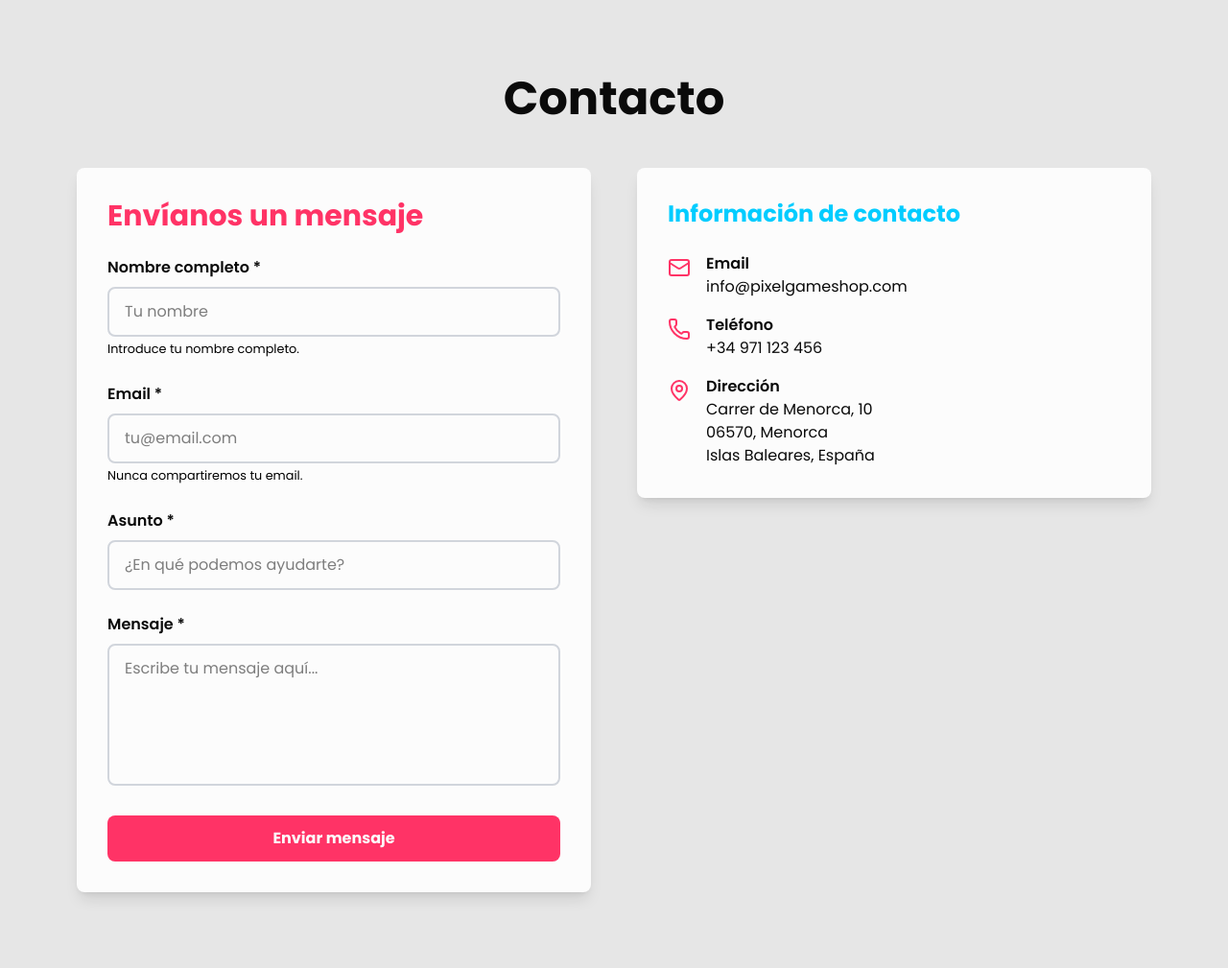
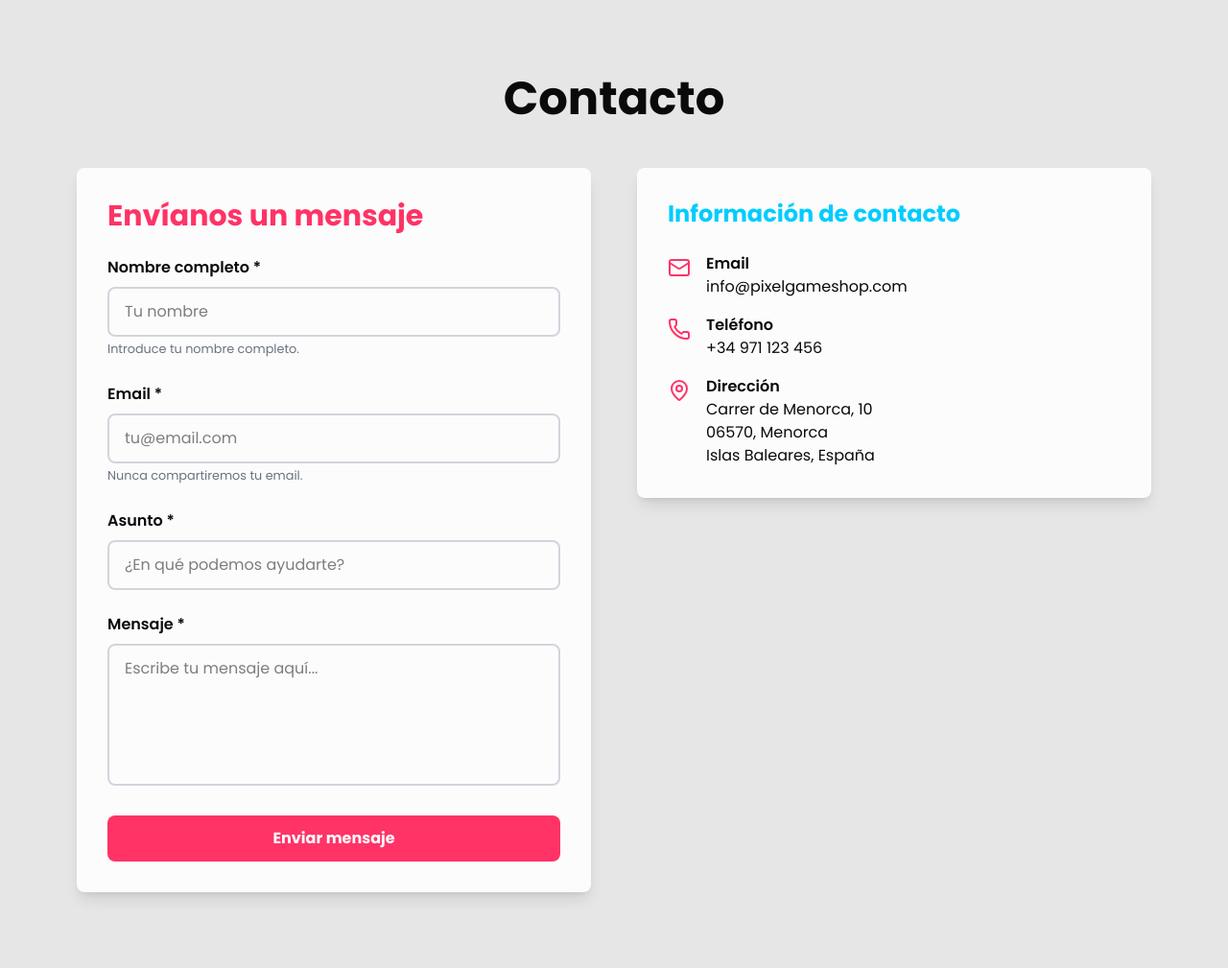
Before and after one commit to CFGSCojita/PixelGame-Shop, a PHP site: the page made by views/contacto.html in a window 1280 px wide. Shown: the part 162-1171 px from the top of the page at 96% size. Run offline with PHP 8.4, Linux system fonts and the light colour scheme; the template is opened without the code that fills it, so the values that code supplies are empty.

Commit message:
Frontend: Mejora de accesibilidad en Sobre Nosotros.

```diff
--- a/css/output.css
+++ b/css/output.css
@@ -13,6 +13,7 @@
     --color-gray-200: oklch(92.8% 0.006 264.531);
     --color-gray-300: oklch(87.2% 0.01 258.338);
     --color-gray-400: oklch(70.7% 0.022 261.325);
+    --color-gray-500: oklch(55.1% 0.027 264.364);
     --color-gray-600: oklch(44.6% 0.03 256.802);
     --spacing: 0.25rem;
     --container-md: 28rem;
@@ -379,6 +380,10 @@
   .rounded-lg {
     border-radius: var(--radius-lg);
   }
+  .border {
+    border-style: var(--tw-border-style);
+    border-width: 1px;
+  }
   .border-2 {
     border-style: var(--tw-border-style);
     border-width: 2px;
@@ -484,6 +489,9 @@
   .text-gray-400 {
     color: var(--color-gray-400);
   }
+  .text-gray-500 {
+    color: var(--color-gray-500);
+  }
   .text-gray-600 {
     color: var(--color-gray-600);
   }
@@ -496,6 +504,9 @@
   .shadow-lg {
     --tw-shadow: 0 10px 15px -3px var(--tw-shadow-color, rgb(0 0 0 / 0.1)), 0 4px 6px -4px var(--tw-shadow-color, rgb(0 0 0 / 0.1));
     box-shadow: var(--tw-inset-shadow), var(--tw-inset-ring-shadow), var(--tw-ring-offset-shadow), var(--tw-ring-shadow), var(--tw-shadow);
+  }
+  .filter {
+    filter: var(--tw-blur,) var(--tw-brightness,) var(--tw-contrast,) var(--tw-grayscale,) var(--tw-hue-rotate,) var(--tw-invert,) var(--tw-saturate,) var(--tw-sepia,) var(--tw-drop-shadow,);
   }
   .transition {
     transition-property: color, background-color, border-color, outline-color, text-decoration-color, fill, stroke, --tw-gradient-from, --tw-gradient-via, --tw-gradient-to, opacity, box-shadow, transform, translate, scale, rotate, filter, -webkit-backdrop-filter, backdrop-filter, display, content-visibility, overlay, pointer-events;
@@ -887,6 +898,59 @@ html, body, *, input, button, a {
   inherits: false;
   initial-value: 0 0 #0000;
 }
+@property --tw-blur {
+  syntax: "*";
+  inherits: false;
+}
+@property --tw-brightness {
+  syntax: "*";
+  inherits: false;
+}
+@property --tw-contrast {
+  syntax: "*";
+  inherits: false;
+}
+@property --tw-grayscale {
+  syntax: "*";
+  inherits: false;
+}
+@property --tw-hue-rotate {
+  syntax: "*";
+  inherits: false;
+}
+@property --tw-invert {
+  syntax: "*";
+  inherits: false;
+}
+@property --tw-opacity {
+  syntax: "*";
+  inherits: false;
+}
+@property --tw-saturate {
+  syntax: "*";
+  inherits: false;
+}
+@property --tw-sepia {
+  syntax: "*";
+  inherits: false;
+}
+@property --tw-drop-shadow {
+  syntax: "*";
+  inherits: false;
+}
+@property --tw-drop-shadow-color {
+  syntax: "*";
+  inherits: false;
+}
+@property --tw-drop-shadow-alpha {
+  syntax: "<percentage>";
+  inherits: false;
+  initial-value: 100%;
+}
+@property --tw-drop-shadow-size {
+  syntax: "*";
+  inherits: false;
+}
 @layer properties {
   @supports ((-webkit-hyphens: none) and (not (margin-trim: inline))) or ((-moz-orient: inline) and (not (color:rgb(from red r g b)))) {
     *, ::before, ::after, ::backdrop {
@@ -908,6 +972,19 @@ html, body, *, input, button, a {
       --tw-ring-offset-width: 0px;
       --tw-ring-offset-color: #fff;
       --tw-ring-offset-shadow: 0 0 #0000;
+      --tw-blur: initial;
+      --tw-brightness: initial;
+      --tw-contrast: initial;
+      --tw-grayscale: initial;
+      --tw-hue-rotate: initial;
+      --tw-invert: initial;
+      --tw-opacity: initial;
+      --tw-saturate: initial;
+      --tw-sepia: initial;
+      --tw-drop-shadow: initial;
+      --tw-drop-shadow-color: initial;
+      --tw-drop-shadow-alpha: 100%;
+      --tw-drop-shadow-size: initial;
     }
   }
 }
--- a/views/sobre-nosotros.html
+++ b/views/sobre-nosotros.html
@@ -37,7 +37,7 @@
                         Bienvenido a PixelGame Shop
                     </h2>
 
-                    <div class="text-negre space-y-4 leading-relaxed">
+                    <article class="text-negre space-y-4 leading-relaxed">
                         <p>
                             PixelGame Shop es un proyecto integral de desarrollo web creado como
                             trabajo académico que une tres asignaturas fundamentales:
@@ -56,13 +56,13 @@
                         <p class="text-cyan font-semibold">
                             ¡Explora nuestra tienda y disfruta de la mejor selección de videojuegos!
                         </p>
-                    </div>
+                    </article>
                 </div>
 
                 <!-- Columna dreta: Imatge -->
                 <div class="bg-blanc p-4 rounded-lg shadow-lg">
                     <div class="w-full aspect-square bg-gray-300 rounded flex items-center justify-center">
-                        <img src="../assets/img/logo.webp">
+                        <img src="../assets/img/logo.webp" alt="Logo de PixelGame Shop">
                     </div>
                 </div>
             </div>
```
